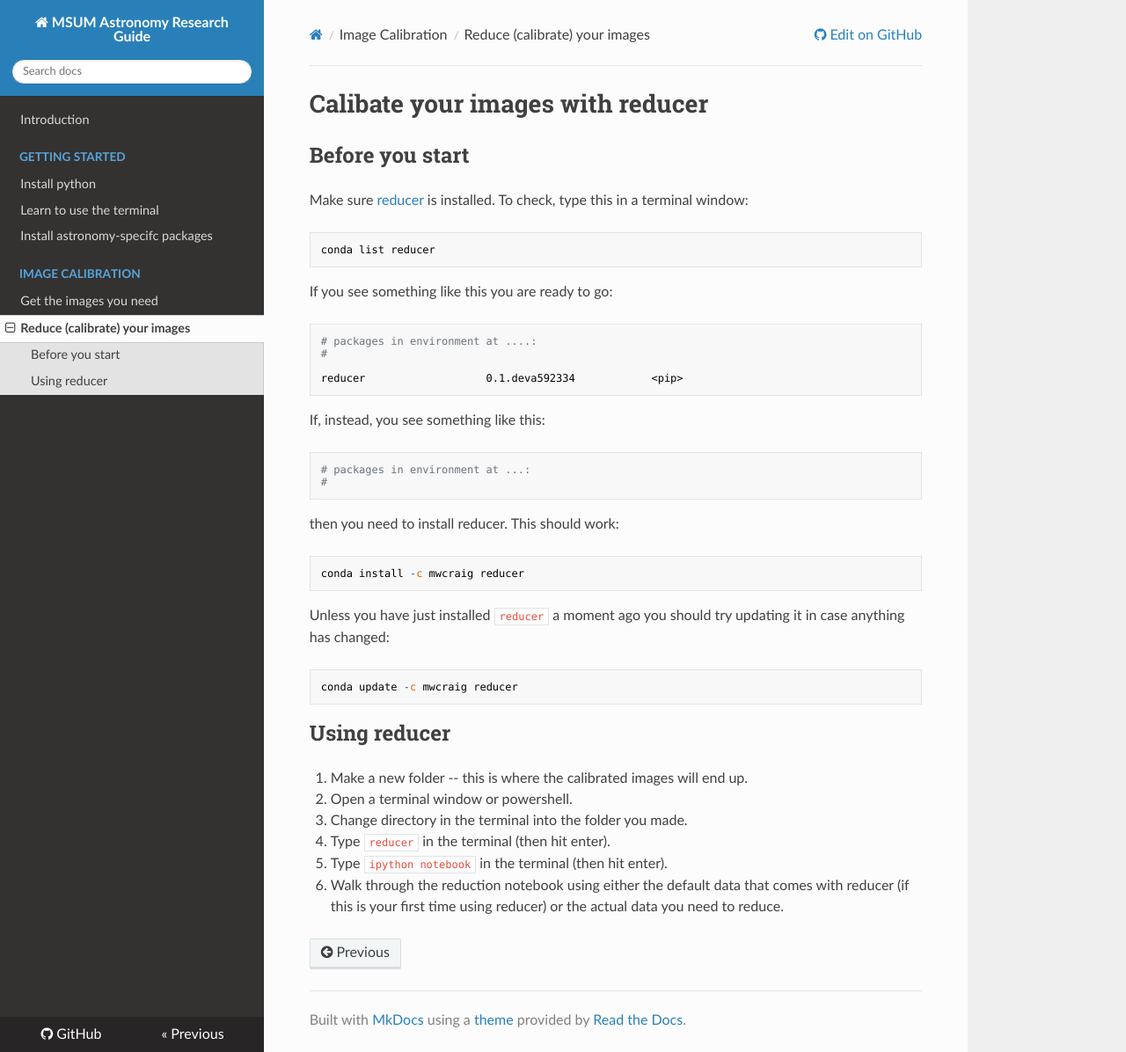
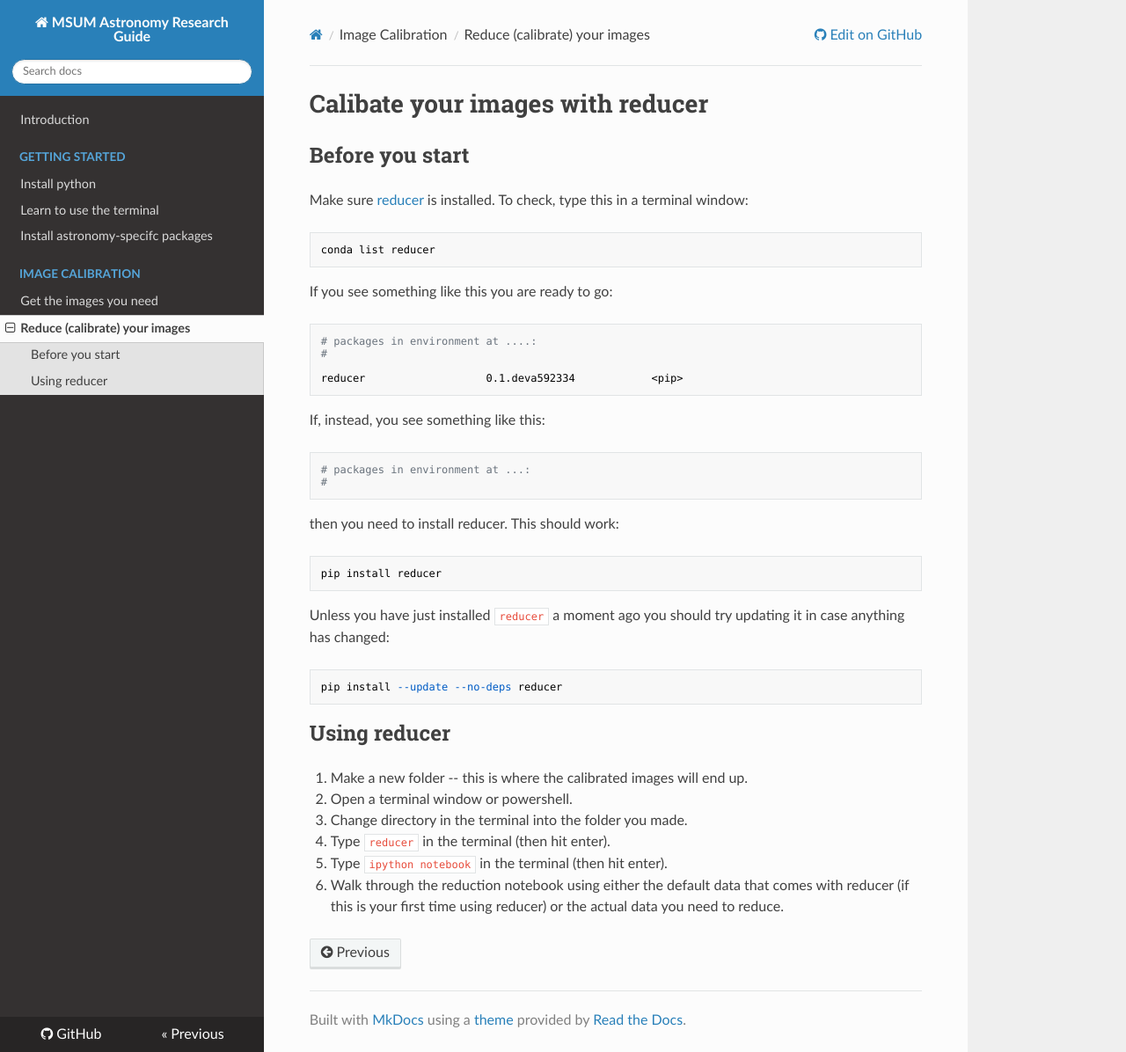
Before and after one commit to mwcraig/astro_research_setup, an MkDocs documentation site: the page built from docs/calibration/reducer.md, in a window 1280 px wide and 1196 px high. Shown: the whole window at 88% size. Built offline with MkDocs 1.6.1, drawn with Linux system fonts in a browser that asks for light colours; nearby versions of some CDN libraries; old or Windows-style settings are respelled for this version of MkDocs.

Commit message:
Always use pip for installing reducer
At least for now....ensures that jupiter-pip works

````diff
--- a/docs/calibration/reducer.md
+++ b/docs/calibration/reducer.md
@@ -27,13 +27,13 @@ If, instead, you see something like this:
 then you need to install reducer. This should work:
 
 ```
-conda install -c mwcraig reducer
+pip install reducer
 ```
 
 Unless you have just installed `reducer` a moment ago you should try updating it in case anything has changed:
 
 ```
-conda update -c mwcraig reducer
+pip install --update --no-deps reducer
 ```
 
 ## Using reducer
````
